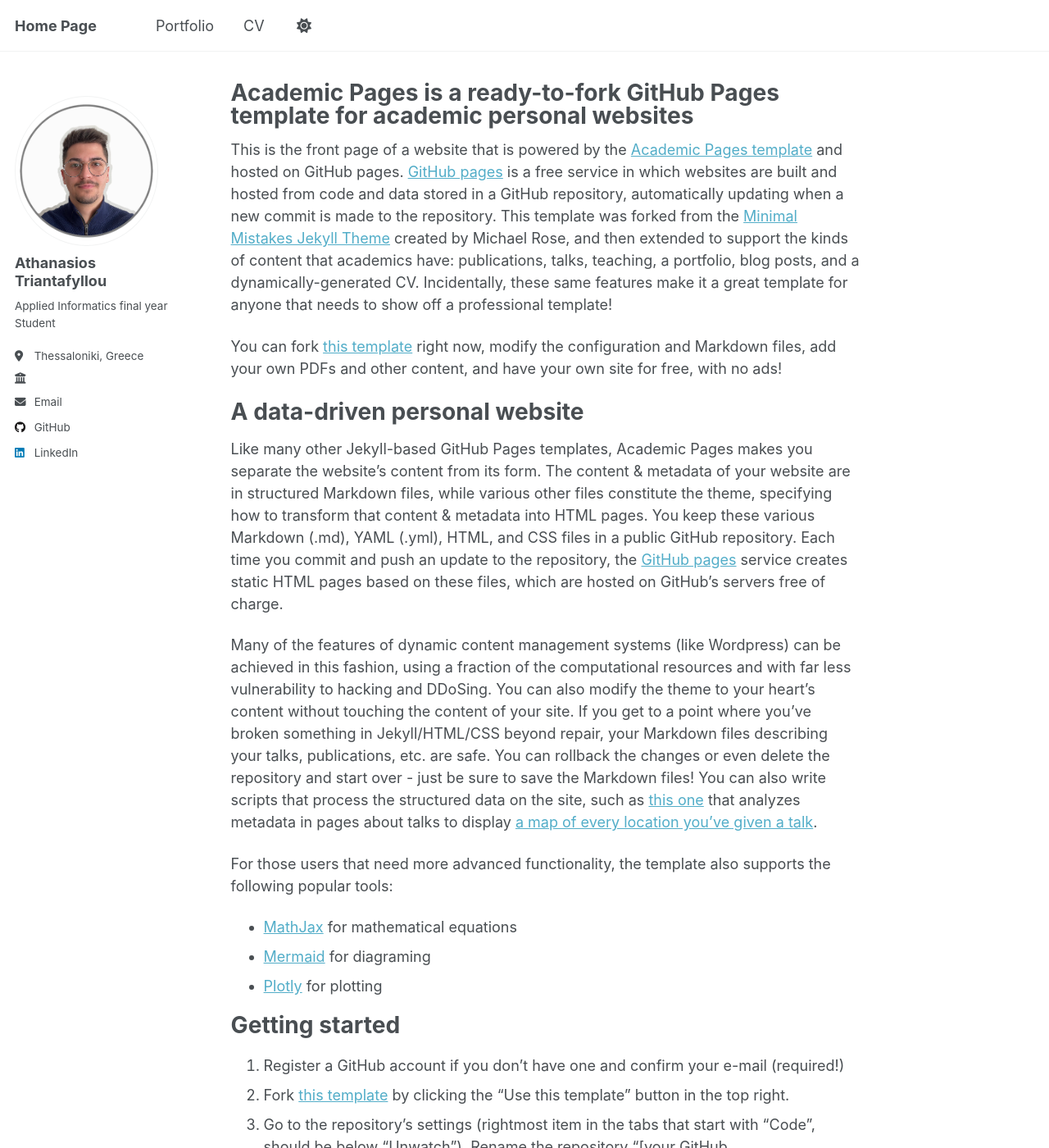
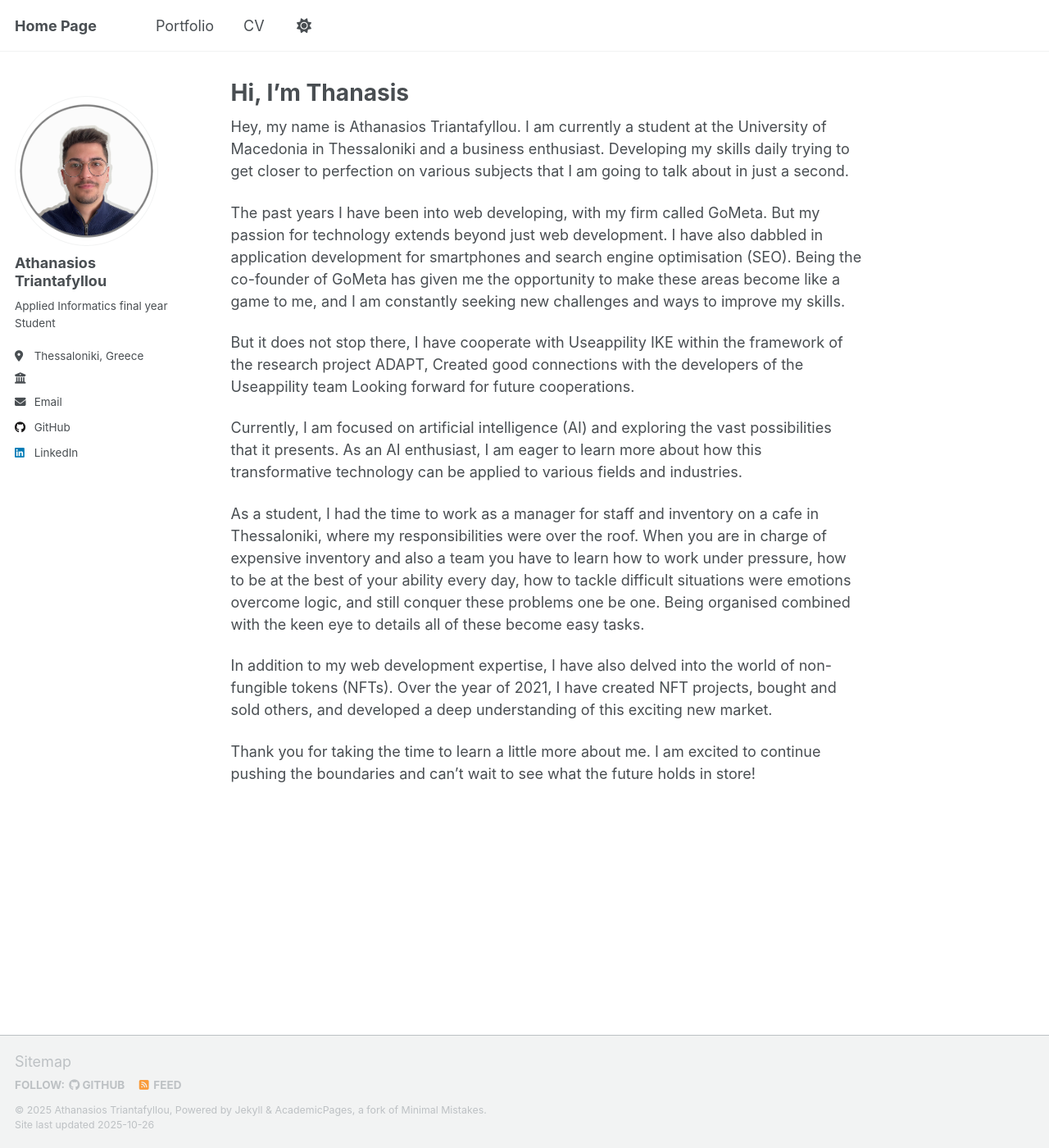
Before and after one commit to AthTriantafyllou/AthTriantafyllou.github.io, a Jekyll site: the page built from _pages/about.md, in a window 1280 px wide and 1400 px high. Shown: the whole window at 82% size. Built offline with Jekyll 4.4.1, drawn with Linux system fonts in a browser that asks for light colours; a script that is not in the unit is left out; some of the changed text lies outside the part shown.

Commit message:
Update about.md

```diff
--- a/_pages/about.md
+++ b/_pages/about.md
@@ -1,56 +1,28 @@
 ---
 permalink: /
-title: "Academic Pages is a ready-to-fork GitHub Pages template for academic personal websites"
+title: "Hi, I'm Thanasis"
 author_profile: true
 redirect_from:
   - /about/
   - /about.html
 ---
 
-This is the front page of a website that is powered by the [Academic Pages template](https://github.com/academicpages/academicpages.github.io) and hosted on GitHub pages. [GitHub pages](https://pages.github.com) is a free service in which websites are built and hosted from code and data stored in a GitHub repository, automatically updating when a new commit is made to the repository. This template was forked from the [Minimal Mistakes Jekyll Theme](https://mmistakes.github.io/minimal-mistakes/) created by Michael Rose, and then extended to support the kinds of content that academics have: publications, talks, teaching, a portfolio, blog posts, and a dynamically-generated CV. Incidentally, these same features make it a great template for anyone that needs to show off a professional template!
+Hey, my name is Athanasios Triantafyllou. I am currently a student at the University of Macedonia in Thessaloniki and a business enthusiast. Developing my skills daily trying to get closer to perfection on various subjects that I am going to talk about in just a second.
 
- You can fork [this template](https://github.com/academicpages/academicpages.github.io) right now, modify the configuration and Markdown files, add your own PDFs and other content, and have your own site for free, with no ads!
 
-A data-driven personal website
-======
-Like many other Jekyll-based GitHub Pages templates, Academic Pages makes you separate the website's content from its form. The content & metadata of your website are in structured Markdown files, while various other files constitute the theme, specifying how to transform that content & metadata into HTML pages. You keep these various Markdown (.md), YAML (.yml), HTML, and CSS files in a public GitHub repository. Each time you commit and push an update to the repository, the [GitHub pages](https://pages.github.com/) service creates static HTML pages based on these files, which are hosted on GitHub's servers free of charge.
+The past years I have been into web developing, with my firm called GoMeta. But my passion for technology extends beyond just web development. I have also dabbled in application development for smartphones and search engine optimisation (SEO). Being the co-founder of GoMeta has given me the opportunity to make these areas become like a game to me, and I am constantly seeking new challenges and ways to improve my skills.
 
-Many of the features of dynamic content management systems (like Wordpress) can be achieved in this fashion, using a fraction of the computational resources and with far less vulnerability to hacking and DDoSing. You can also modify the theme to your heart's content without touching the content of your site. If you get to a point where you've broken something in Jekyll/HTML/CSS beyond repair, your Markdown files describing your talks, publications, etc. are safe. You can rollback the changes or even delete the repository and start over - just be sure to save the Markdown files! You can also write scripts that process the structured data on the site, such as [this one](https://github.com/academicpages/academicpages.github.io/blob/master/talkmap.ipynb) that analyzes metadata in pages about talks to display [a map of every location you've given a talk](https://academicpages.github.io/talkmap.html).
 
-For those users that need more advanced functionality, the template also supports the following popular tools:
-- [MathJax](https://www.mathjax.org/) for mathematical equations
-- [Mermaid](https://mermaid.js.org/) for diagraming
-- [Plotly](https://plotly.com/javascript/) for plotting
+But it does not stop there, I have cooperate with Useappility IKE within the framework of the research project ADAPT, Created good connections with the developers of the Useappility team Looking forward for future cooperations.
 
-Getting started
-======
-1. Register a GitHub account if you don't have one and confirm your e-mail (required!)
-1. Fork [this template](https://github.com/academicpages/academicpages.github.io) by clicking the "Use this template" button in the top right.
-1. Go to the repository's settings (rightmost item in the tabs that start with "Code", should be below "Unwatch"). Rename the repository "[your GitHub username].github.io", which will also be your website's URL.
-1. Set site-wide configuration and create content & metadata (see below -- also see [this set of diffs](https://archive.is/3TPas) showing what files were changed to set up [an example site](https://getorg-testacct.github.io) for a user with the username "getorg-testacct")
-1. Upload any files (like PDFs, .zip files, etc.) to the files/ directory. They will appear at https://[your GitHub username].github.io/files/example.pdf.
-1. Check status by going to the repository settings, in the "GitHub pages" section
 
-Site-wide configuration
-------
-The main configuration file for the site is in the base directory in [_config.yml](https://github.com/academicpages/academicpages.github.io/blob/master/_config.yml), which defines the content in the sidebars and other site-wide features. You will need to replace the default variables with ones about yourself and your site's github repository. The configuration file for the top menu is in [_data/navigation.yml](https://github.com/academicpages/academicpages.github.io/blob/master/_data/navigation.yml). For example, if you don't have a portfolio or blog posts, you can remove those items from that navigation.yml file to remove them from the header.
+Currently, I am focused on artificial intelligence (AI) and exploring the vast possibilities that it presents. As an AI enthusiast, I am eager to learn more about how this transformative technology can be applied to various fields and industries.
 
-Create content & metadata
-------
-For site content, there is one Markdown file for each type of content, which are stored in directories like _publications, _talks, _posts, _teaching, or _pages. For example, each talk is a Markdown file in the [_talks directory](https://github.com/academicpages/academicpages.github.io/tree/master/_talks). At the top of each Markdown file is structured data in YAML about the talk, which the theme will parse to do lots of cool stuff. The same structured data about a talk is used to generate the list of talks on the [Talks page](https://academicpages.github.io/talks), each [individual page](https://academicpages.github.io/talks/2012-03-01-talk-1) for specific talks, the talks section for the [CV page](https://academicpages.github.io/cv), and the [map of places you've given a talk](https://academicpages.github.io/talkmap.html) (if you run this [python file](https://github.com/academicpages/academicpages.github.io/blob/master/talkmap.py) or [Jupyter notebook](https://github.com/academicpages/academicpages.github.io/blob/master/talkmap.ipynb), which creates the HTML for the map based on the contents of the _talks directory).
 
-**Markdown generator**
+As a student, I had the time to work as a manager for staff and inventory on a cafe in Thessaloniki, where my responsibilities were over the roof. When you are in charge of expensive inventory and also a team you have to learn how to work under pressure, how to be at the best of your ability every day, how to tackle difficult situations were emotions overcome logic, and still conquer these problems one be one. Being organised combined with the keen eye to details all of these become easy tasks.
 
-The repository includes [a set of Jupyter notebooks](https://github.com/academicpages/academicpages.github.io/tree/master/markdown_generator
-) that converts a CSV containing structured data about talks or presentations into individual Markdown files that will be properly formatted for the Academic Pages template. The sample CSVs in that directory are the ones I used to create my own personal website at stuartgeiger.com. My usual workflow is that I keep a spreadsheet of my publications and talks, then run the code in these notebooks to generate the Markdown files, then commit and push them to the GitHub repository.
 
-How to edit your site's GitHub repository
-------
-Many people use a git client to create files on their local computer and then push them to GitHub's servers. If you are not familiar with git, you can directly edit these configuration and Markdown files directly in the github.com interface. Navigate to a file (like [this one](https://github.com/academicpages/academicpages.github.io/blob/master/_talks/2012-03-01-talk-1.md) and click the pencil icon in the top right of the content preview (to the right of the "Raw | Blame | History" buttons). You can delete a file by clicking the trashcan icon to the right of the pencil icon. You can also create new files or upload files by navigating to a directory and clicking the "Create new file" or "Upload files" buttons.
+In addition to my web development expertise, I have also delved into the world of non-fungible tokens (NFTs). Over the year of 2021, I have created NFT projects, bought and sold others, and developed a deep understanding of this exciting new market.
 
-Example: editing a Markdown file for a talk
-![Editing a Markdown file for a talk](/images/editing-talk.png)
 
-For more info
-------
-More info about configuring Academic Pages can be found in [the guide](https://academicpages.github.io/markdown/), the [growing wiki](https://github.com/academicpages/academicpages.github.io/wiki), and you can always [ask a question on GitHub](https://github.com/academicpages/academicpages.github.io/discussions). The [guides for the Minimal Mistakes theme](https://mmistakes.github.io/minimal-mistakes/docs/configuration/) (which this theme was forked from) might also be helpful.
+Thank you for taking the time to learn a little more about me. I am excited to continue pushing the boundaries and can't wait to see what the future holds in store!
```
